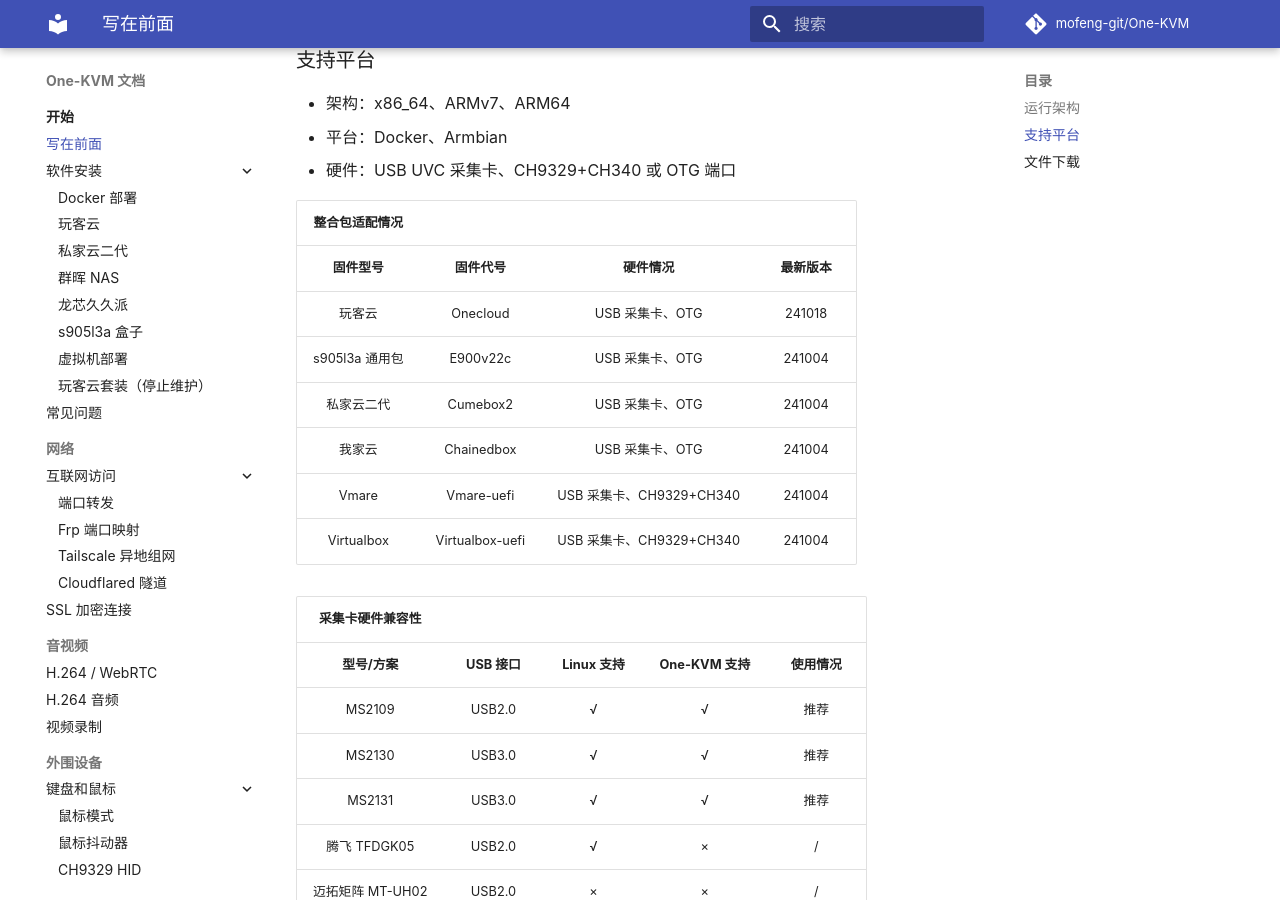
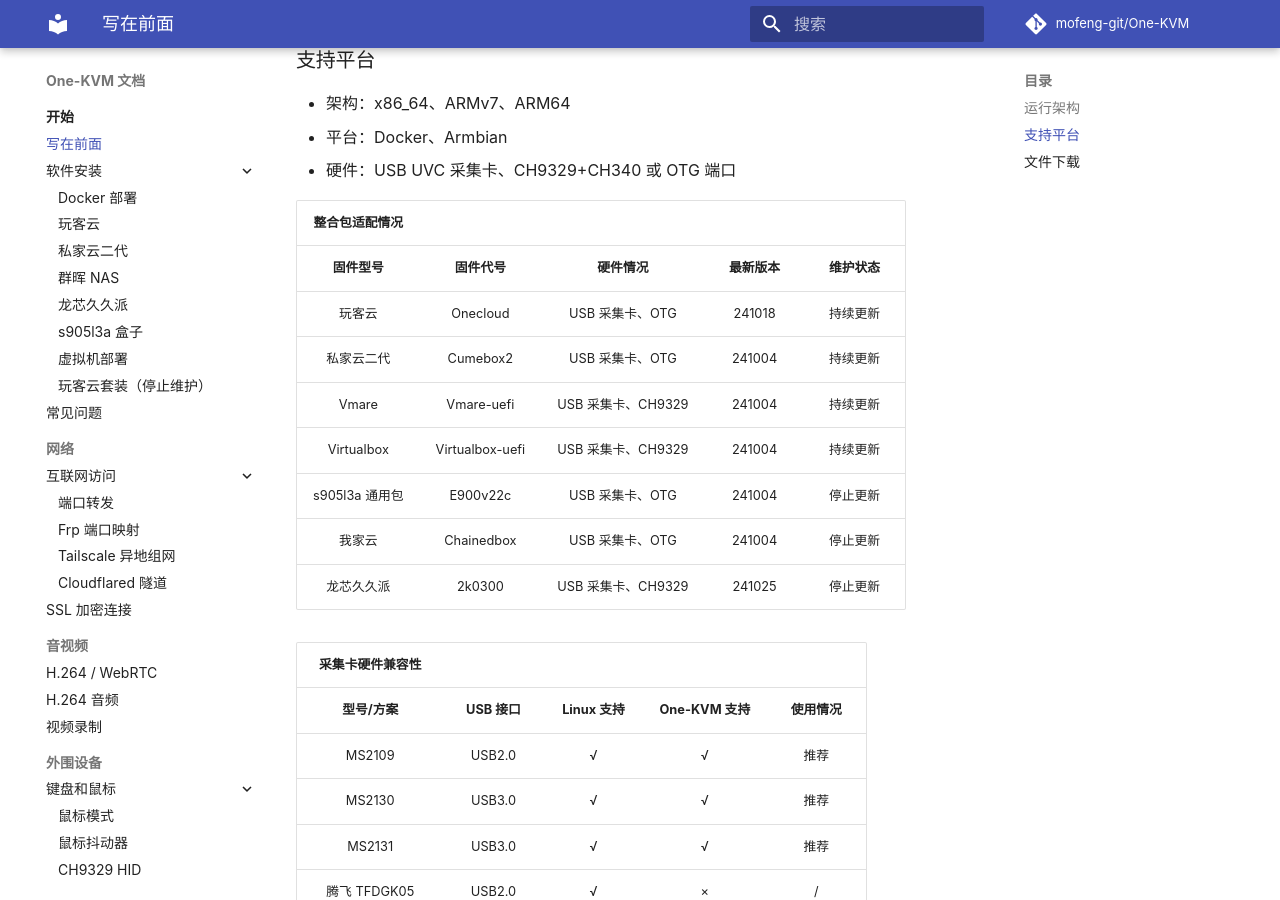
Before and after one commit to mofeng-git/One-KVM_WEB, an MkDocs documentation site: the page built from docs/prepare.md, in a window 1280 px wide and 900 px high, scrolled down 676 px. Built offline with MkDocs 1.6.1 and Material for MkDocs 9.7.7, drawn with Linux system fonts in a browser that asks for light colours; comment, search, counter and statistics services are not loaded.

Commit message:
更新状态

```diff
--- a/docs/prepare.md
+++ b/docs/prepare.md
@@ -15,15 +15,17 @@
 - 硬件：USB UVC 采集卡、CH9329+CH340 或 OTG 端口
 
 
-| 整合包适配情况 | | | |
-| :-------------: | :-------------: | :-------------: | :-------------: |
-| **固件型号** | **固件代号** | **硬件情况** | **最新版本** |
-| 玩客云 | Onecloud | USB 采集卡、OTG | 241018 |
-| s905l3a  通用包 | E900v22c | USB 采集卡、OTG | 241004 |
-| 私家云二代 | Cumebox2 | USB 采集卡、OTG | 241004 |
-| 我家云 | Chainedbox | USB 采集卡、OTG | 241004 |
-| Vmare | Vmare-uefi | USB 采集卡、CH9329+CH340 | 241004 |
-| Virtualbox | Virtualbox-uefi | USB 采集卡、CH9329+CH340 | 241004 |
+| 整合包适配情况 | | | | |
+| :-------------: | :-------------: | :-------------: | :-------------: | :-------------: |
+| **固件型号** | **固件代号** | **硬件情况** | **最新版本** | **维护状态** |
+| 玩客云 | Onecloud | USB 采集卡、OTG | 241018 | 持续更新 |
+| 私家云二代 | Cumebox2 | USB 采集卡、OTG | 241004 | 持续更新 |
+| Vmare | Vmare-uefi | USB 采集卡、CH9329 | 241004 | 持续更新 |
+| Virtualbox | Virtualbox-uefi | USB 采集卡、CH9329 | 241004 | 持续更新 |
+| s905l3a  通用包 | E900v22c | USB 采集卡、OTG | 241004 | 停止更新 |
+| 我家云 | Chainedbox | USB 采集卡、OTG | 241004 | 停止更新 |
+| 龙芯久久派 | 2k0300 | USB 采集卡、CH9329 | 241025 | 停止更新 |
+
 
 | 采集卡硬件兼容性 |              |                |                |              |
 | :------------------------------------: | :----------: | :------------: | :------------: | :----------: |
```
